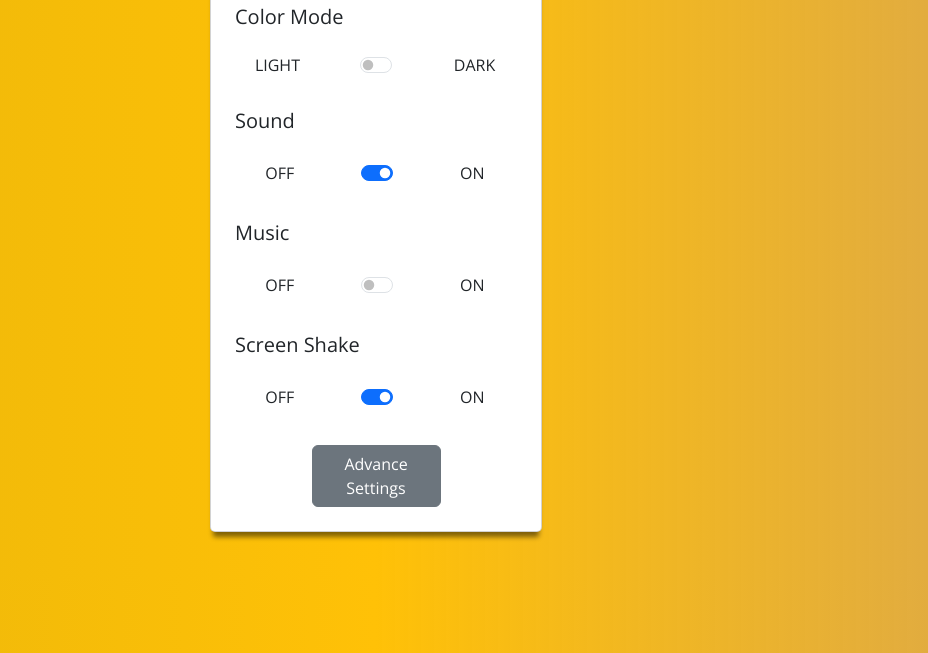
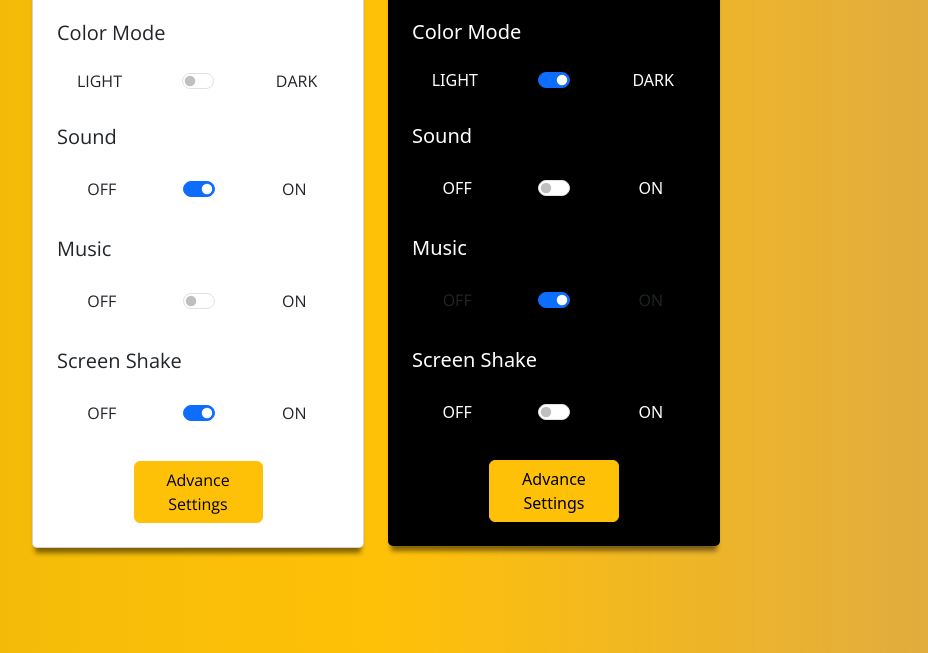
Before and after one commit to MaitisamY/settings, a plain HTML site: page index.html in a window 1280 px wide. Shown: the part 147-800 px from the top of the page, without its empty margins (264-1192 px from the left). Drawn offline with nearby package versions, Linux system fonts and the light colour scheme.

Commit message:
Update index.html

```diff
--- a/index.html
+++ b/index.html
@@ -6,27 +6,23 @@
     <title>Settings</title>
     <link href="https://cdn.jsdelivr.net/npm/bootstrap@5.3.2/dist/css/bootstrap.min.css" rel="stylesheet"
     integrity="sha384-T3c6CoIi6uLrA9TneNEoa7RxnatzjcDSCmG1MXxSR1GAsXEV/Dwwykc2MPK8M2HN" crossorigin="anonymous">
-
     <link rel="preconnect" href="https://fonts.googleapis.com">
     <link rel="preconnect" href="https://fonts.gstatic.com" crossorigin>
     <link href="https://fonts.googleapis.com/css2?family=Open+Sans&family=Young+Serif&display=swap" rel="stylesheet">
-
     <link rel="stylesheet" href="./style.css">
 </head>
 <body>
     <div class="container p-5">
         <div class="row">
-            <div class="col-xxl-4 col-xl-4 col-lg-3 col-md-12 col-sm-12"></div>
-            <div class="col-xxl-4 col-xl-4 col-lg-6 col-md-12 col-sm-12">
+            <div class="col-xxl-2 col-xl-2 col-lg-1 col-md-12 col-sm-12"></div>
+            <div class="col-xxl-4 col-xl-4 col-lg-5 col-md-12 col-sm-12 mt-3">
                 <div class="card p-2">
                     <h2 class="border-bottom p-3 head-font">Game Settings</h2>
                     <div class="col-12 main-font">
                         <h5 class="p-3">Color Mode</h5>
                     </div>
                     <div class="row main-font">
-                        <div class="col-5">
-                            <p class="text-center">LIGHT</p>
-                        </div>
+                        <div class="col-5"><p class="text-center">LIGHT</p></div>
                         <div class="col-2">
                             <div class="form-check form-switch">
                                 <label class="form-check-label left" for="s1"></label>
@@ -34,17 +30,13 @@
                                 id="s1">
                             </div>
                         </div>
-                        <div class="col-5">
-                            <p class="text-center">DARK</p>
-                        </div>
+                        <div class="col-5"><p class="text-center">DARK</p></div>
                     </div>
                     <div class="col-12 main-font">
                         <h5 class="p-3">Sound</h5>
                     </div>
                     <div class="row main-font p-1">
-                        <div class="col-5">
-                            <p class="text-center">OFF</p>
-                        </div>
+                        <div class="col-5"><p class="text-center">OFF</p></div>
                         <div class="col-2">
                             <div class="form-check form-switch">
                                 <label class="form-check-label left" for="s2"></label>
@@ -52,17 +44,13 @@
                                 id="s2" checked>
                             </div>
                         </div>
-                        <div class="col-5">
-                            <p class="text-center">ON</p>
-                        </div>
+                        <div class="col-5"><p class="text-center">ON</p></div>
                     </div>
                     <div class="col-12 main-font">
                         <h5 class="p-3">Music</h5>
                     </div>
                     <div class="row main-font p-1">
-                        <div class="col-5">
-                            <p class="text-center">OFF</p>
-                        </div>
+                        <div class="col-5"><p class="text-center">OFF</p></div>
                         <div class="col-2">
                             <div class="form-check form-switch">
                                 <label class="form-check-label left" for="s3"></label>
@@ -70,17 +58,13 @@
                                 id="s3">
                             </div>
                         </div>
-                        <div class="col-5">
-                            <p class="text-center">ON</p>
-                        </div>
+                        <div class="col-5"><p class="text-center">ON</p></div>
                     </div>
                     <div class="col-12 main-font">
                         <h5 class="p-3">Screen Shake</h5>
                     </div>
                     <div class="row main-font p-1">
-                        <div class="col-5">
-                            <p class="text-center">OFF</p>
-                        </div>
+                        <div class="col-5"><p class="text-center">OFF</p></div>
                         <div class="col-2">
                             <div class="form-check form-switch">
                                 <label class="form-check-label left" for="s4"></label>
@@ -88,20 +72,86 @@
                                 id="s4" checked>
                             </div>
                         </div>
-                        <div class="col-5">
-                            <p class="text-center">ON</p>
-                        </div>
+                        <div class="col-5"><p class="text-center">ON</p></div>
                     </div>
                     <div class="row main-font p-3">
                         <div class="col-xxl-3 col-xl-3 col-lg-3 col-md-12 col-sm-12"></div>
                         <div class="col-xxl-6 col-xl-6 col-lg-6 col-md-12 col-sm-12">
-                            <button class="btn btn-secondary w-100">Advance Settings</button>
+                            <button class="btn btn-warning w-100">Advance Settings</button>
                         </div>
                         <div class="col-xxl-3 col-xl-3 col-lg-3 col-md-12 col-sm-12"></div>
                     </div>
                 </div>
             </div>
-            <div class="col-xxl-4 col-xl-4 col-lg-3 col-md-12 col-sm-12"></div>
+            <div class="col-xxl-4 col-xl-4 col-lg-5 col-md-12 col-sm-12 mt-3">
+                <div class="card-dark p-2">
+                    <h2 class="border-bottom p-3 head-font">Game Settings</h2>
+                    <div class="col-12 main-font-light">
+                        <h5 class="p-3">Color Mode</h5>
+                    </div>
+                    <div class="row main-font-light">
+                        <div class="col-5"><p class="text-center">LIGHT</p></div>
+                        <div class="col-2">
+                            <div class="form-check form-switch">
+                                <label class="form-check-label left" for="s5"></label>
+                                <input class="form-check-input" type="checkbox" role="switch"
+                                id="s5" checked>
+                            </div>
+                        </div>
+                        <div class="col-5"><p class="text-center">DARK</p></div>
+                    </div>
+                    <div class="col-12 main-font-light">
+                        <h5 class="p-3">Sound</h5>
+                    </div>
+                    <div class="row main-font-light p-1">
+                        <div class="col-5"><p class="text-center">OFF</p></div>
+                        <div class="col-2">
+                            <div class="form-check form-switch">
+                                <label class="form-check-label left" for="s6"></label>
+                                <input class="form-check-input" type="checkbox" role="switch"
+                                id="s6">
+                            </div>
+                        </div>
+                        <div class="col-5"><p class="text-center">ON</p></div>
+                    </div>
+                    <div class="col-12 main-font-light">
+                        <h5 class="p-3">Music</h5>
+                    </div>
+                    <div class="row main-font p-1">
+                        <div class="col-5"><p class="text-center">OFF</p></div>
+                        <div class="col-2">
+                            <div class="form-check form-switch">
+                                <label class="form-check-label left" for="s7"></label>
+                                <input class="form-check-input" type="checkbox" role="switch"
+                                id="s7" checked>
+                            </div>
+                        </div>
+                        <div class="col-5"><p class="text-center">ON</p></div>
+                    </div>
+                    <div class="col-12 main-font-light">
+                        <h5 class="p-3">Screen Shake</h5>
+                    </div>
+                    <div class="row main-font-light p-1">
+                        <div class="col-5"><p class="text-center">OFF</p></div>
+                        <div class="col-2">
+                            <div class="form-check form-switch">
+                                <label class="form-check-label left" for="s8"></label>
+                                <input class="form-check-input" type="checkbox" role="switch"
+                                id="s8">
+                            </div>
+                        </div>
+                        <div class="col-5"><p class="text-center">ON</p></div>
+                    </div>
+                    <div class="row main-font-light p-3">
+                        <div class="col-xxl-3 col-xl-3 col-lg-3 col-md-12 col-sm-12"></div>
+                        <div class="col-xxl-6 col-xl-6 col-lg-6 col-md-12 col-sm-12">
+                            <button class="btn btn-warning w-100">Advance Settings</button>
+                        </div>
+                        <div class="col-xxl-3 col-xl-3 col-lg-3 col-md-12 col-sm-12"></div>
+                    </div>
+                </div>
+            </div>
+            <div class="col-xxl-2 col-xl-2 col-lg-1 col-md-12 col-sm-12"></div>
         </div>
     </div>
 </body>
```
